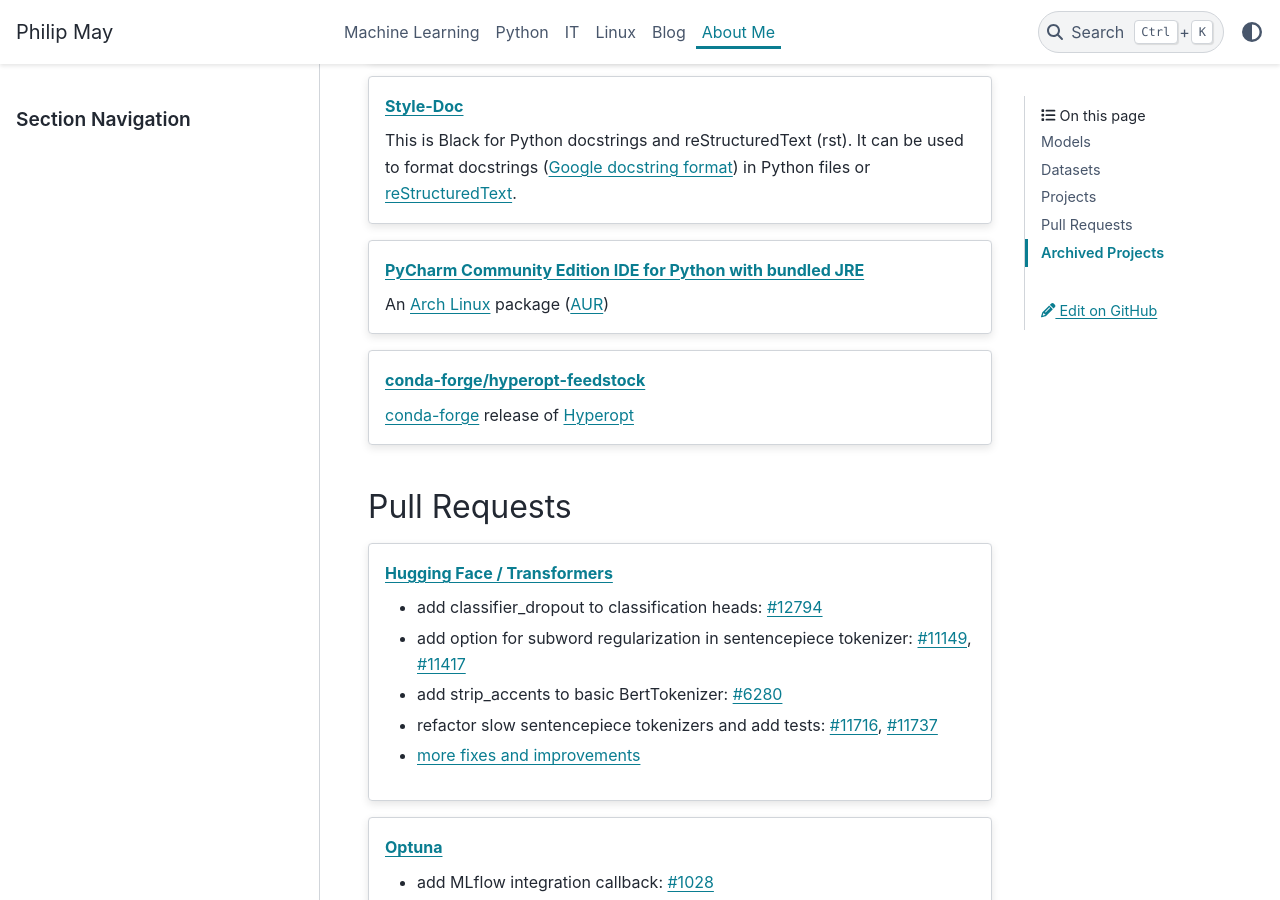
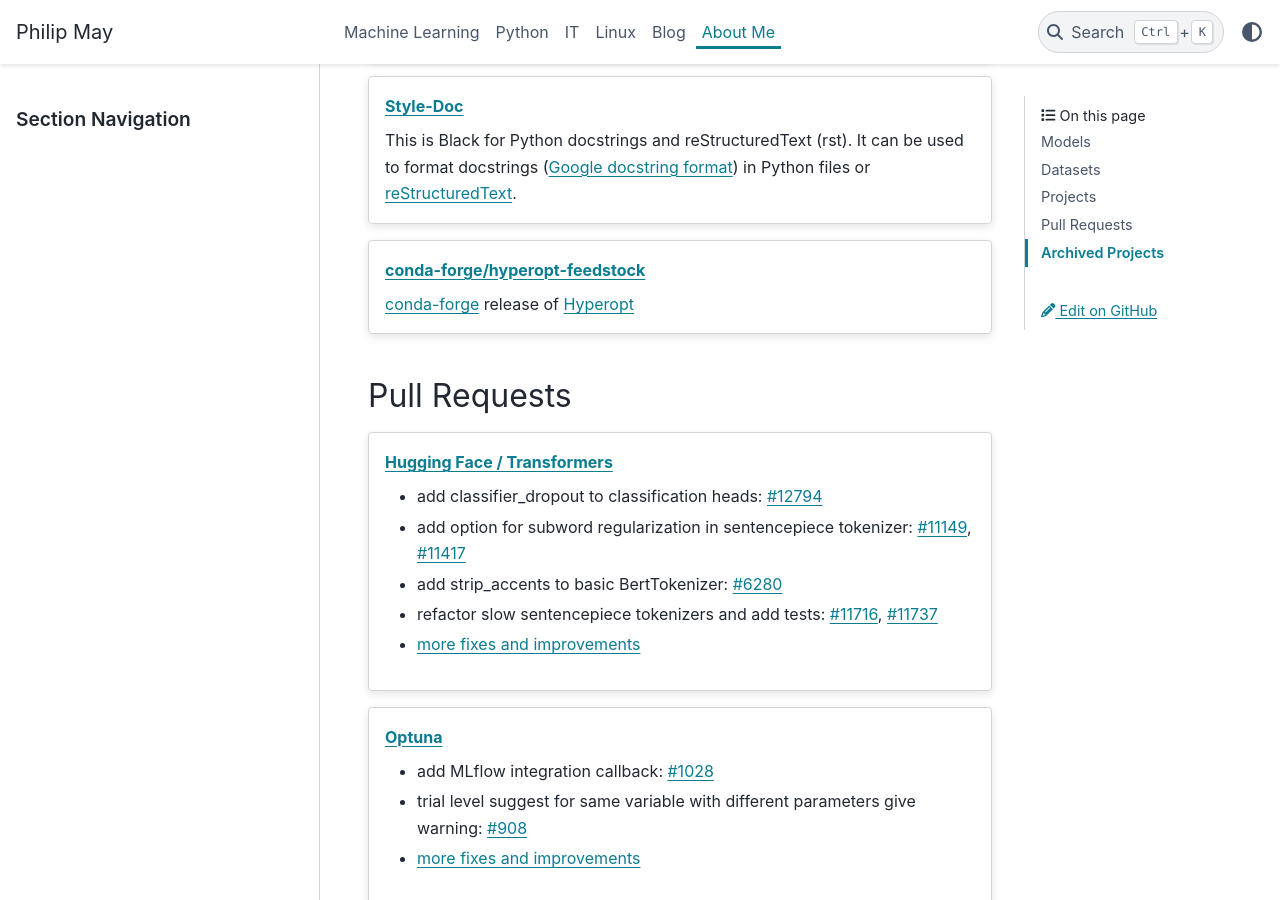
Before and after one commit to PhilipMay/PhilipMay_org, a Sphinx documentation site: the page built from source/about-me.md, in a window 1280 px wide and 900 px high, scrolled down 3857 px. Built offline with Sphinx 7.4.7 and the PyData theme 0.15.4, drawn with Linux system fonts in a browser that asks for light colours; comment, search, counter and statistics services are not loaded; some of the changed text lies outside the part shown.

Commit message:
Update about-me.md

```diff
--- a/source/about-me.md
+++ b/source/about-me.md
@@ -157,10 +157,6 @@
 in Python files or [reStructuredText](https://www.sphinx-doc.org/en/master/usage/restructuredtext/index.html).
 :::
 
-:::{card} [PyCharm Community Edition IDE for Python with bundled JRE](https://aur.archlinux.org/packages/pycharm-community-jre)
-An [Arch Linux](https://archlinux.org/) package ([AUR](https://wiki.archlinux.org/title/Arch_User_Repository))
-:::
-
 :::{card} [conda-forge/hyperopt-feedstock](https://github.com/conda-forge/hyperopt-feedstock)
 [conda-forge](https://conda-forge.org/) release of [Hyperopt](https://github.com/hyperopt/hyperopt)
 :::
```
Also changed, not shown: other parts of source/about-me.md (+4 -0 lines).
